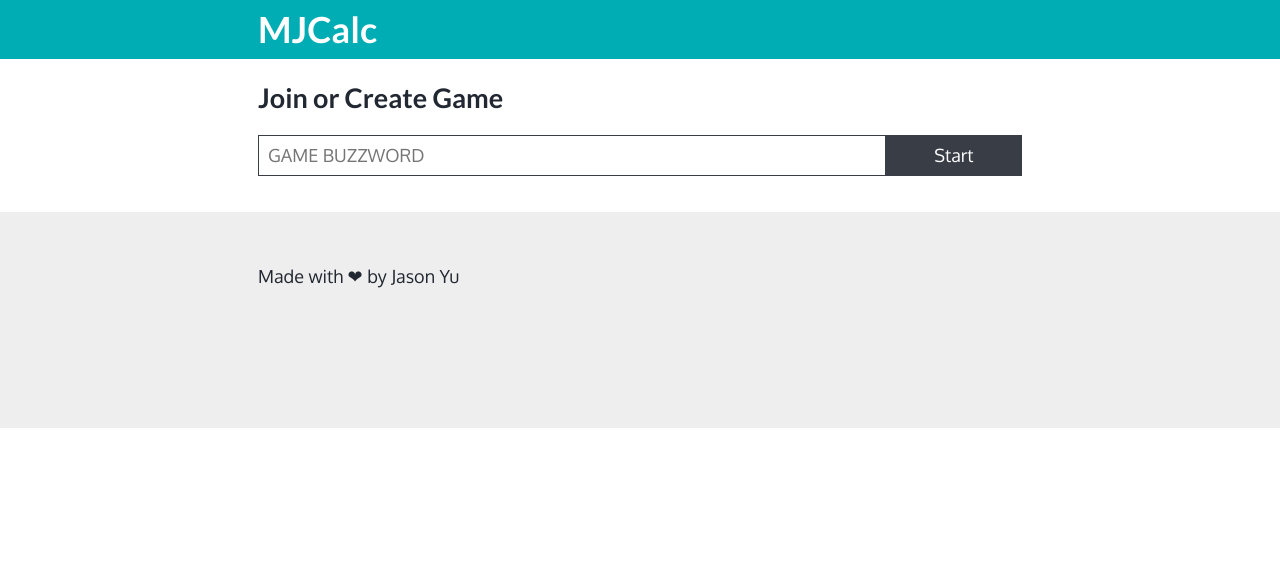
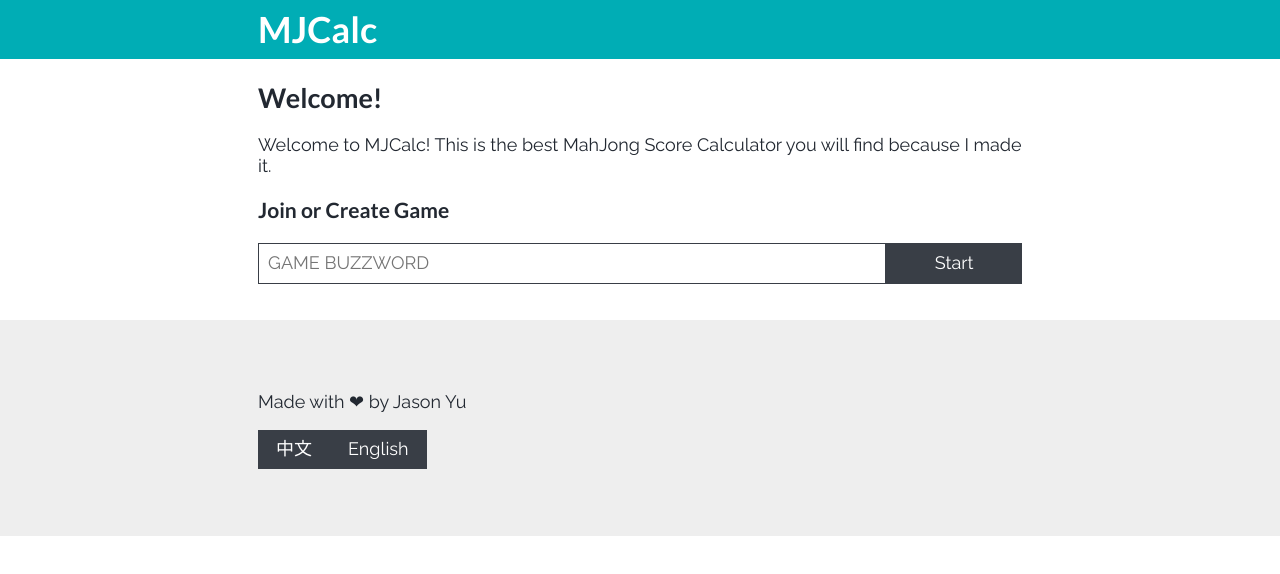
Before and after one commit to ycmjason/mjcalc, a Vue app: page / in a window 1280 px wide. Shown: the top 574 px of the page. Built offline with nearby package versions, Linux system fonts and the light colour scheme.

Commit message:
added i18n

```diff
--- /dev/null
+++ b/src/components/LocaleChanger.vue
@@ -0,0 +1,26 @@
+<template>
+  <section>
+    <button
+      v-for="(langDisplay, langCode) in langs"
+      :key="langCode"
+      @click="$emit('change', langCode)">
+      {{ langDisplay }}
+    </button>
+  </section>
+</template>
+
+<script>
+export default {
+  name: 'locale-changer',
+  model: {
+    prop: 'current',
+    event: 'change',
+  },
+  data: () => ({
+    langs: {
+      'ch': '中文',
+      'en': 'English',
+    },
+  }),
+};
+</script>
--- a/src/components/layouts/DefaultLayout.vue
+++ b/src/components/layouts/DefaultLayout.vue
@@ -2,7 +2,7 @@
   <div>
     <header>
       <div class="container">
-        <h1>MJCalc</h1>
+        <h1 class="siteName">MJCalc</h1>
       </div>
     </header>
     <main class="container">
@@ -10,11 +10,22 @@
     </main>
     <footer>
       <div class="container">
-        Made with ❤ by Jason Yu
+        <p>
+          Made with ❤ by Jason Yu
+        </p>
+        <LocaleChanger v-model="$i18n.locale"/>
       </div>
     </footer>
   </div>
 </template>
+
+<script>
+import LocaleChanger from '../LocaleChanger.vue';
+
+export default {
+  components: { LocaleChanger },
+};
+</script>
 
 <style lang="scss" scoped>
 @import "@/scss/config.scss";
@@ -24,9 +35,13 @@ header {
   color: #FFFFFF;
   padding: 0.5rem 0;
   margin-bottom: 1rem;
+}
 
-  h1 {
-    margin: 0;
+.siteName {
+  margin: 0;
+  text-align: center;
+  @media screen and (min-width: $breakpoint-sm) {
+    text-align: left;
   }
 }
 
--- a/src/components/pages/Home.vue
+++ b/src/components/pages/Home.vue
@@ -1,7 +1,28 @@
+<i18n>
+{
+  "en": {
+    "welcome": {
+      "title": "Welcome!",
+      "message": "Welcome to MJCalc! This is the best Mahjong Score Calculator you will find because I built this. Go on and try it out!"
+    }
+  },
+  "ch": {
+    "welcome": {
+      "title": "歡迎!",
+      "message": "Welcome to MJCalc! This is the best Mahjong Score Calculator you will find because I built this. Go on and try it out!"
+    }
+  }
+}
+</i18n>
+
 <template>
   <DefaultLayout>
+    <section class="welcome">
+      <h2>{{ $t('welcome.title') }}</h2>
+      <p>{{ $t('welcome.message') }}</p>
+    </section>
     <section class="joinGameForm">
-      <h2>Join or Create Game</h2>
+      <h3>Join or Create Game</h3>
       <BuzzwordForm @submit="buzzword => start(buzzword)"></BuzzwordForm>
     </section>
   </DefaultLayout>
@@ -9,7 +30,6 @@
 
 <script>
 import { mapActions } from 'vuex';
-
 import DefaultLayout from '../layouts/DefaultLayout.vue';
 import BuzzwordForm from '../BuzzwordForm.vue';
 
--- a/src/locales/en.json
+++ b/src/locales/en.json
@@ -1,3 +1,6 @@
 {
-  "message": "hello i18n !!"
+  "welcome": {
+    "title": "Welcome!",
+    "message": "Welcome to MJCalc! This is the best MahJong Score Calculator you will find because I made it."
+  }
 }
--- a/src/scss/config.scss
+++ b/src/scss/config.scss
@@ -4,7 +4,7 @@ $color-accent: #00adb5;
 $color-foreground: #222831;
 
 $font-heading: 'Lato', sans-serif;
-$font-body: 'Oxygen', sans-serif;
+$font-body: 'Raleway', sans-serif;
 $font-size-base: 18px;
 
 $breakpoint-sm: 576px;
--- a/src/scss/theme.scss
+++ b/src/scss/theme.scss
@@ -1,4 +1,4 @@
-@import url('https://fonts.googleapis.com/css?family=Lato:700|Oxygen');
+@import url('https://fonts.googleapis.com/css?family=Lato:700|Raleway');
 @import "./config.scss";
 
 html, body {
```
Also changed, not shown: src/components/HelloI18n.vue (deleted, +0 -17 lines).
